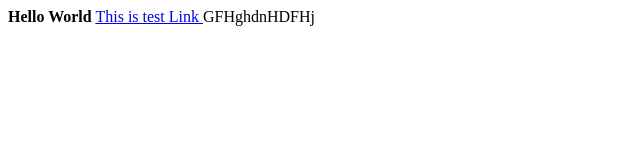
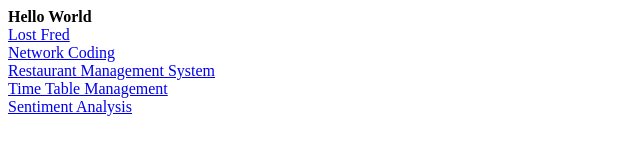
Before and after one commit to amul-mehta/amul-mehta.github.io, a plain HTML site: page ss.html in a window 1280 px wide. Shown: the whole page, without its empty margins (0-640 px from the left). Drawn offline with Linux system fonts and the light colour scheme.

Commit message:
added a project link

```diff
--- a/ss.html
+++ b/ss.html
@@ -5,7 +5,12 @@
 </head>
 <body>
 <b>Hello World</b>
-<a href="amul-mehta.github.io"> This is test Link </a>
-GFHghdnHDFHj
+<div>
+<a href="fred.html"> Lost Fred  </a><br/>
+<a href="nc.html"> Network Coding  </a><br/>
+<a href="rm.html"> Restaurant Management System  </a><br/>
+<a href="tt.html"> Time Table Management  </a><br/>
+<a href="sa.html"> Sentiment Analysis  </a><br/>
+</div>
 </body>
 </html>
```
Also changed, not shown: index.html (+3 -3 lines), fred.html (added), nc.html (added), rm.html (added), sa.html (added), tt.html (added).
